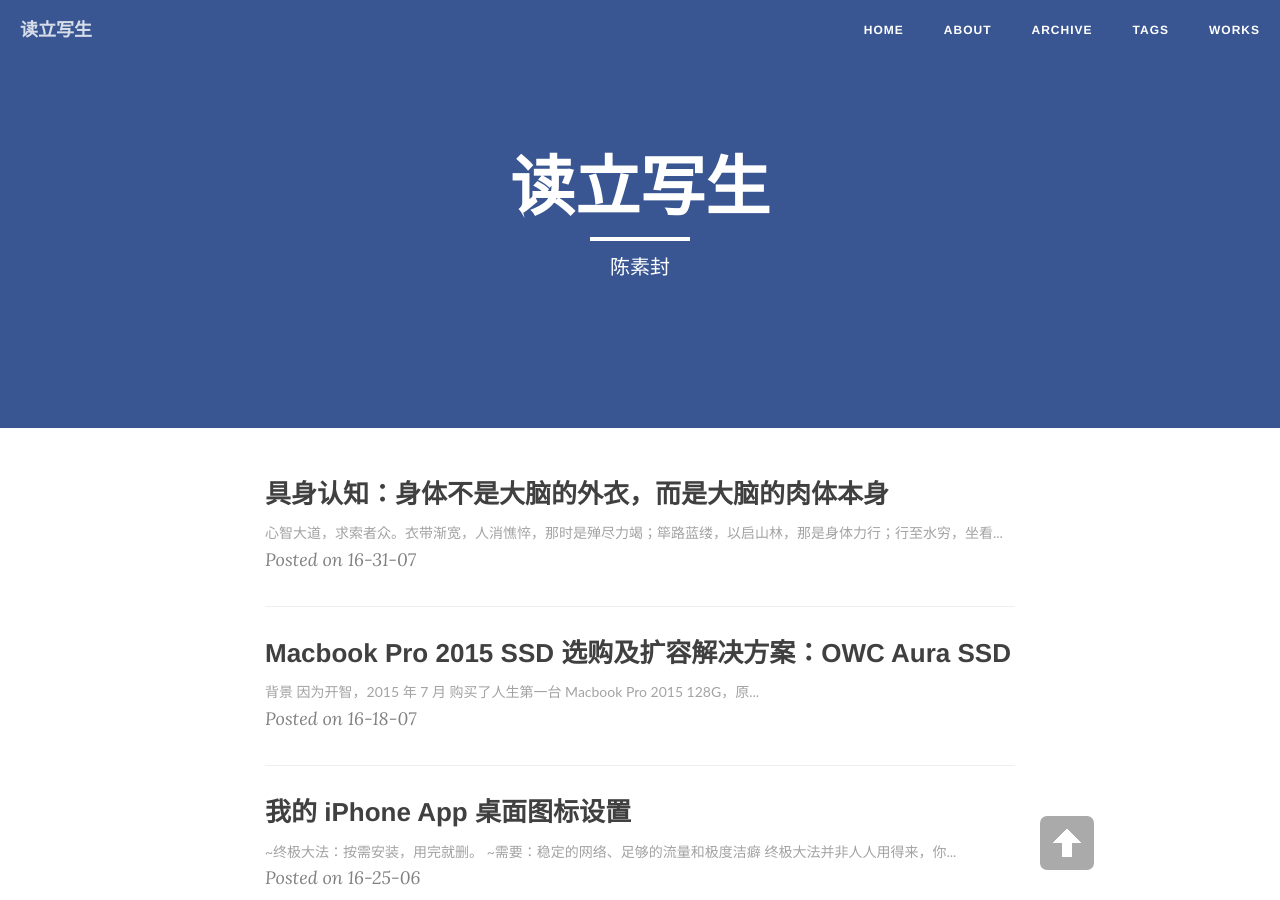
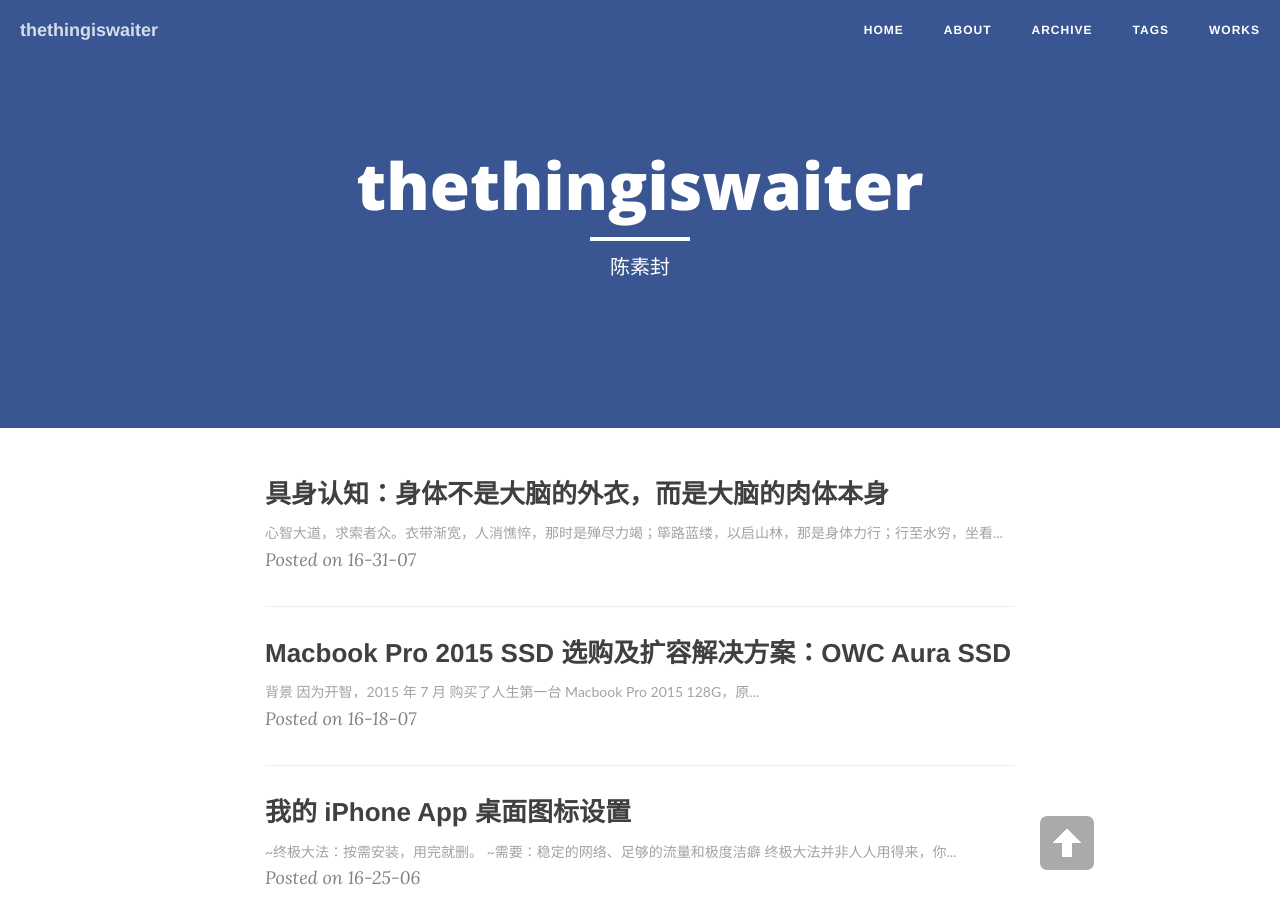
Before and after one commit to thethingiswaiter/thethingiswaiter.github.io, a Jekyll site: the page built from index.html, in a window 1280 px wide and 900 px high. Built offline with Jekyll 4.4.1, drawn with Linux system fonts in a browser that asks for light colours; nearby versions of some CDN libraries; the list of posts is cut into pages by our own code; some of the changed lines change nothing that is shown.

Commit message:
Update _config.yml

```diff
--- a/_config.yml
+++ b/_config.yml
@@ -1,27 +1,26 @@
 # Site settings
-title: 读立写生
+title: thethingiswaiter
 header-img: "img/Xacebook.jpg"
 tagline: "cn"
-description: "陈素封|读而立·写而生"
+description: "姚衍|惺相近，惜相远"
 baseurl: ""
-url: "http://cnfeat"
+url: "http://thethingiswaiter.com"
 
 # About/contact
 owner:
-  name: " CNFeat"
-  email: CnFeat@gmail.com
-  bio: "写就是写的报酬"
+  name: " thethingiswaiter"
+  email: 13125996730@163.com
+  bio: "必须喜欢学习"
 
 # Data
 gavatar: http://openmindclub.qiniudn.com/omt/GavatarCNFeat.png
 favicon: img/favicon.png
 
-douban_username:  cnfeat
-twitter_username: feat
-github_username: cnfeat
+douban_username:  姚衍
+github_username: thethingiswaiter
 facebook_username:
-weibo_username: cnfeat
-zhihu_username: feat
+weibo_username:
+zhihu_username: 姚衍
 
 # Build settings
 # use Github Flavored Markdown !important
@@ -33,7 +32,7 @@
 exclude: ["less","node_modules","Gruntfile.js","package.json","README.md"]
 
 # http://en.wikipedia.org/wiki/List_of_tz_database_time_zones
-timezone: Asia/Shanghai
+timezone:
 
 # Defaults for posts
 defaults:
@@ -42,16 +41,16 @@
       type: "posts"
     values:
       layout: "post"
-      author: "CNFeat"
+      author: "姚衍"
       header-img: "img/green.jpg" # We don't want posts without a header image, that whould mean white on white
 
 # Comments
 comments :
   provider : disqus
   duoshuo :
-    short_name : cnfeat
+    short_name : 姚衍
   disqus :
-      short_name : cnfeat
+      short_name : 姚衍
 
 # Analytics and webmaster tools stuff goes here
 google_analytics: UA-80884545-1
```
